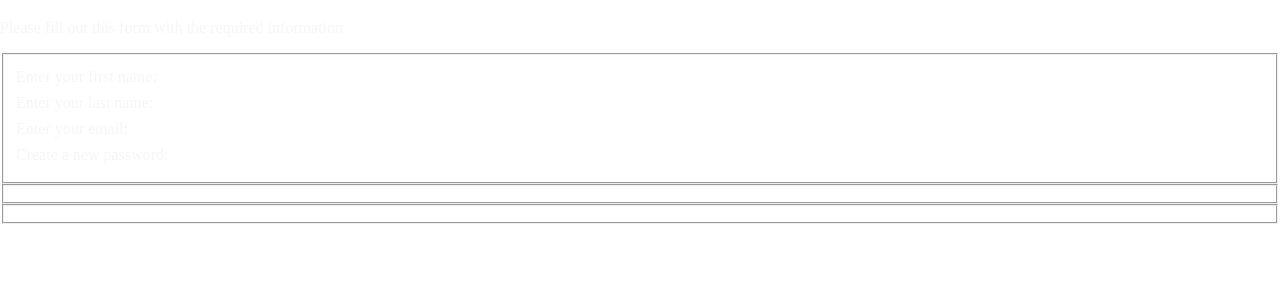
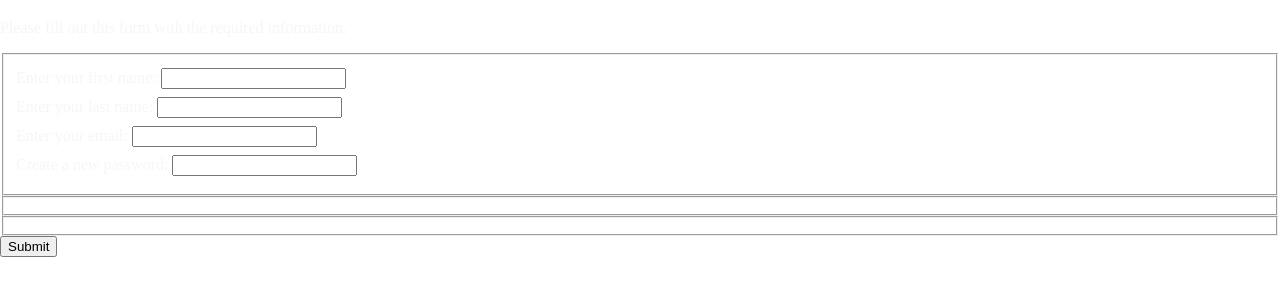
Before and after one commit to ademclk/RWD-RegistrationForm, a plain HTML site: page index.html in a window 1280 px wide. Shown: the part 61-356 px from the top of the page. Drawn offline with Linux system fonts and the light colour scheme.

Commit message:
Input elements added.

```diff
--- a/index.html
+++ b/index.html
@@ -9,13 +9,14 @@
         <p>Please fill out this form with the required information.</p>
         <form action="https://register-demo.freecodecamp.org">
             <fieldset>
-                <label>Enter your first name:</label>
-                <label>Enter your last name:</label>
-                <label>Enter your email:</label>
-                <label>Create a new password:</label>
+                <label>Enter your first name: <input type="text" required></label>
+                <label>Enter your last name: <input type="text" required></label>
+                <label>Enter your email: <input type="email" required></label>
+                <label>Create a new password: <input type="password" required pattern="[a-z0-5]{8,}"></label>
             </fieldset>
             <fieldset></fieldset>
             <fieldset></fieldset>
+            <input type="submit" value="Submit">
         </form>
     </body>
 </html>
```
